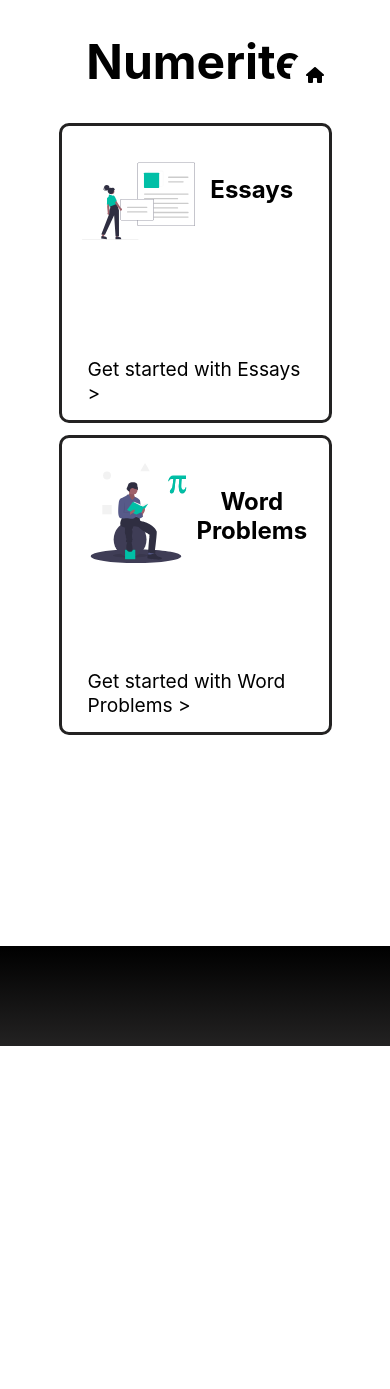
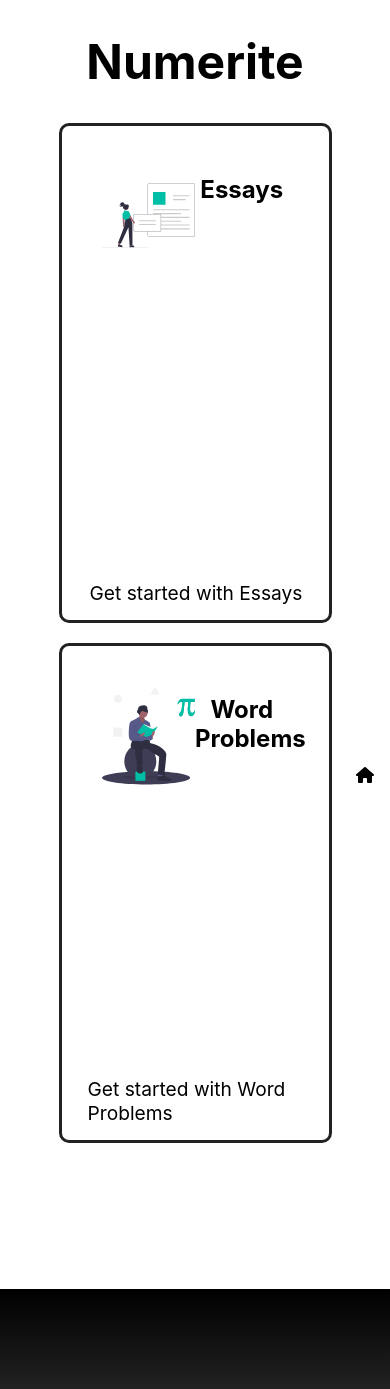
Before and after one commit to gauthamys/cap, a Next.js app: page / in a window 390 px wide. Before the commit the page ends 1046 px from the top, so only its background shows below. Built offline with nearby package versions, Linux system fonts and the light colour scheme.

Commit message:
home button

```diff
--- a/components/Card.js
+++ b/components/Card.js
@@ -11,7 +11,7 @@
           </div>
           <div className={styles.cardBody}>
             <p>{props.body}</p>
-            <a href={props.linkTo} className={styles.cardButton}>Get started with {props.title} {'>'} </a>
+            <a href={props.linkTo} className={styles.cardButton}>Get started with {props.title} </a>
           </div>
         </div>
     )
--- a/pages/index.js
+++ b/pages/index.js
@@ -13,6 +13,13 @@
         <Card src="undraw_writing.svg" title="Essays" linkTo='/essay' />
         <Card src="undraw_maths.svg" title="Word Problems" linkTo='/word-problems'/>
       </div>
+      <div className={styles.centeredDiv}>
+        <p>
+          {/*
+            content here
+          */}
+        </p>
+      </div>
     </div>
   )
 }
--- a/pages/word-problems.js
+++ b/pages/word-problems.js
@@ -4,8 +4,10 @@
 
 export default function WordProblems(props){
     return(
-        <div>
-            <p className={styles.title}>Word Problems</p>
+        <div className={commonStyles.centeredDiv}>
+            <div className={commonStyles.pageHead}>
+                <p className={commonStyles.title}>Word Problem Solver</p>
+            </div>
             <div className={styles.wordProblemInput}>
 
             </div>
--- a/styles/Card.module.css
+++ b/styles/Card.module.css
@@ -1,6 +1,6 @@
 .card {
     min-width: 100%;
-    min-height: 400px;
+    min-height: 500px;
     padding: 25px 20px;
     border: 3px solid rgb(35, 34, 34);
     border-radius: 10px;
@@ -19,6 +19,7 @@
     display: grid;
     grid-template-columns: 50% 50%;
     text-align: center;
+    padding: 0 20px;
 }
 
 .card .cardBody {
@@ -46,7 +47,7 @@
 }
 
 .card:hover .Image {
-    transform: scale(1.2) translateY(20px);
+    transform: scale(1.2) translateY(-10px);
     border-radius: 0;
 }
 
@@ -71,7 +72,7 @@
 @media screen and (max-width: 768px) {
     .card {
         grid-template-columns: 100%;
-        min-height: 300px;
+        /* min-height: 300px; */
     }
     .card .cardBody {
         padding: 0 1rem;
--- a/styles/Essay.module.css
+++ b/styles/Essay.module.css
@@ -13,7 +13,7 @@
 .essayInput .prompt {
     padding: 0 25px;
     border: 1px solid #ccc;
-    border-radius: 5px 5px 0 0;
+    border-radius: 5px 0 0 5px;
     font-size: 28px;
     border-right: none;
     position: relative;
@@ -42,6 +42,7 @@
 
 .textarea {
     background: url(http://i.stack.imgur.com/ynxjD.png) repeat-y;
+    background-position-x: -5px;
     line-height: 25px;
     min-height: 450px;
     width: 100%;
@@ -62,13 +63,14 @@
         font-size: 24px;
         border-right: 1px solid white;
         border-bottom: none;
+        border-radius: 5px 5px 0 0;
         width: 100%;
         padding-bottom: 30px;
     }
     .essayInput .textarea {
         width: 100%;
         padding: 20px;
-        border-radius: 0;
+        border-radius: 0 0 5px 5px;
         border-left: 1px solid white;
     }
 }
--- a/styles/Home.module.css
+++ b/styles/Home.module.css
@@ -4,6 +4,11 @@
     display: grid;
     grid-template-columns: repeat(auto-fit, minmax(400px, 1fr));
     gap: 2%;
+}
+
+.centeredDiv {
+    text-align: center;
+    padding: 2rem 15%;
 }
 
 @media screen and (max-width: 768px) {
--- a/styles/HomeButton.module.css
+++ b/styles/HomeButton.module.css
@@ -19,3 +19,12 @@
     color: aquamarine;
     cursor: pointer;
 }
+
+@media screen and (max-width: 768px) {
+    .circleDiv {
+        right: 10px;
+        top: 90%;
+        width: 30px;
+        height: 30px;
+    }
+}
```
